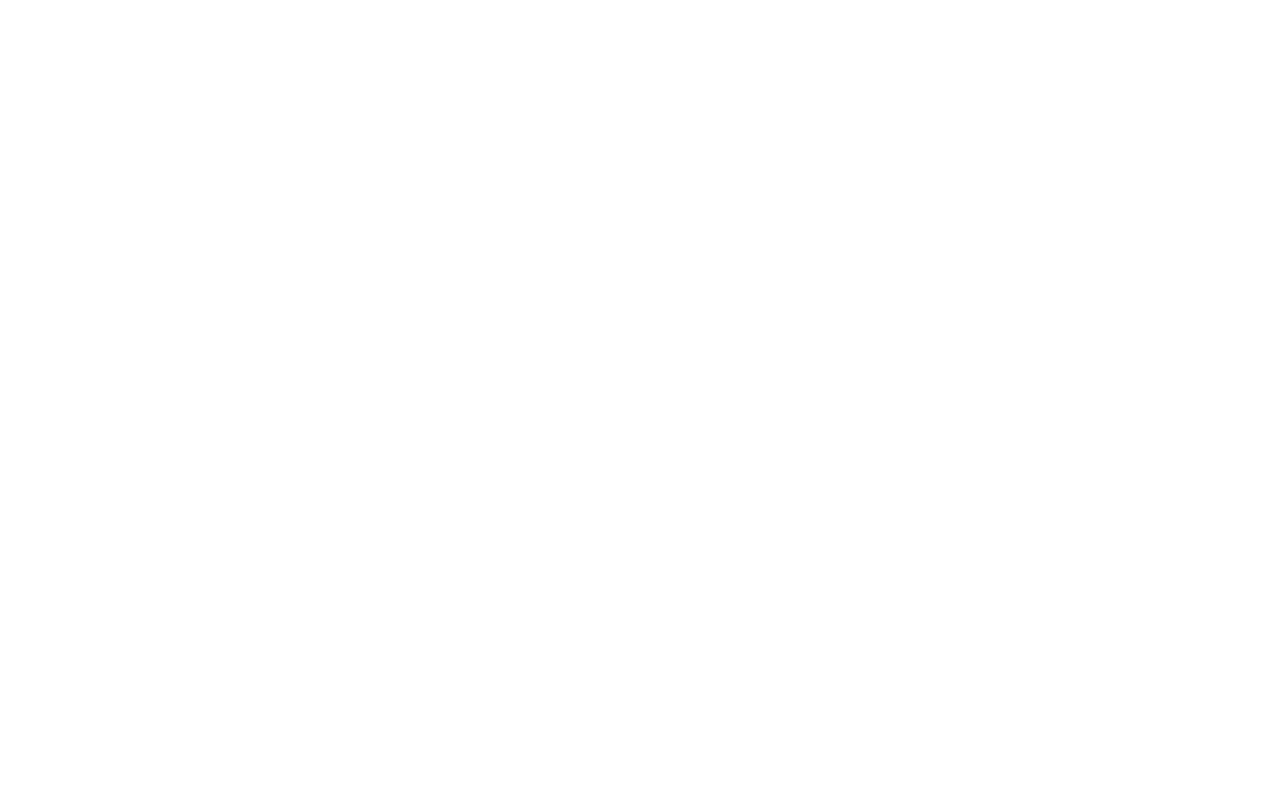
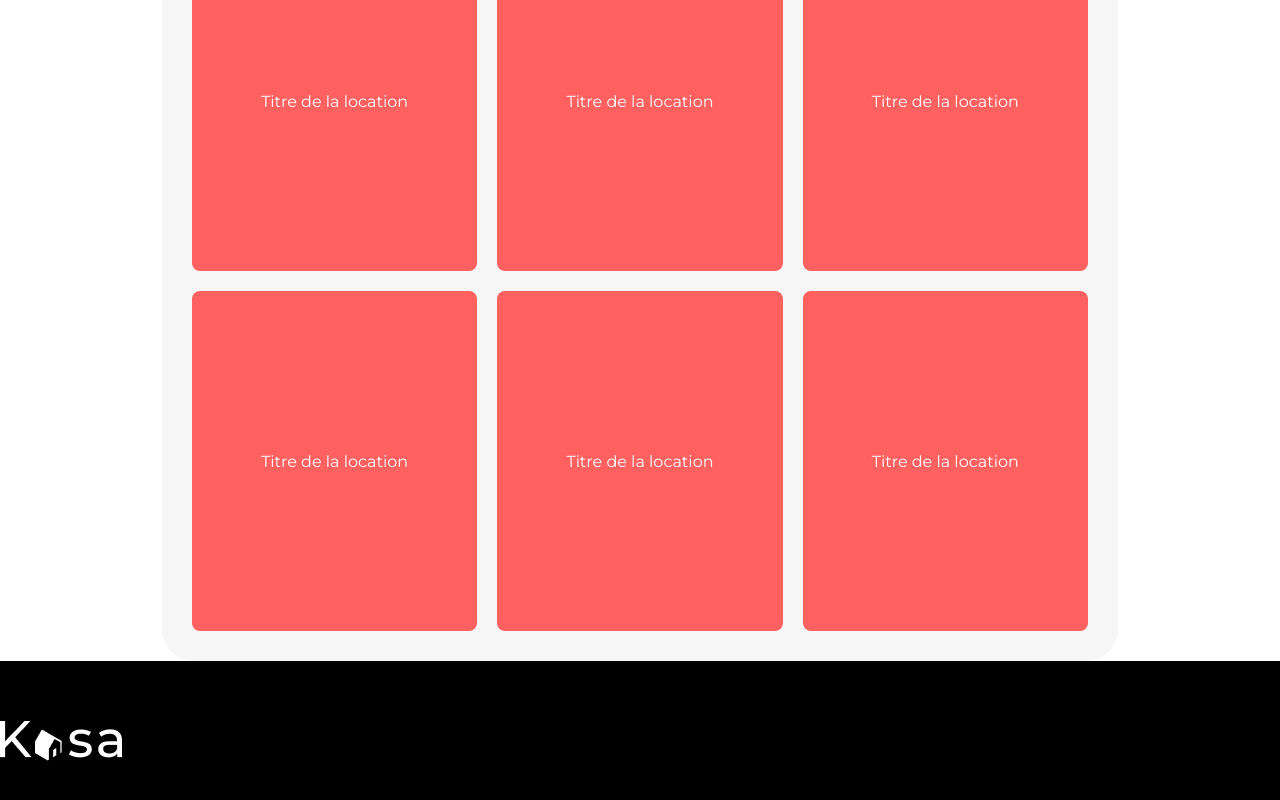
Before and after one commit to Faysal64/Kasa, a React (Vite) app in the folder Kasa/: page / in a window 1280 px wide. Shown: the part 484-1284 px from the top of the page. Before the commit the page ends 800 px from the top, so only its background shows below. Built offline with nearby package versions, Linux system fonts and the light colour scheme.

Commit message:
commit29/12

```diff
--- a/Kasa/src/App.css
+++ b/Kasa/src/App.css
@@ -39,7 +39,7 @@
   padding-inline: 2rem;
   position: relative;  /* Nécessaire pour positionner l'overlay par-dessus l'image */
   box-shadow: 0 10px 6px -4px rgba(0, 0, 0, 0.2), 0 5px 2px rgba(0, 0, 0, 0.1);
-
+  margin-bottom: 30px;
 
 }
 
@@ -60,3 +60,44 @@
   z-index: 2;  /* Le texte doit être au-dessus de l'overlay */
   position: relative;  /* Assurez-vous que le texte est au-dessus de l'overlay */
 }
+
+
+/*Appartement*/
+
+/* Appartement */
+
+.grid {
+  background-color: #F6F6F6;
+  padding: 30px 30px 30px 30px;
+  width: 70%; /* Définit une largeur fixe de 70% */
+  margin: 0 auto; /* Centre horizontalement la grille */
+  display: flex;
+  justify-content: center; /* Centre la grille horizontalement */
+  border-radius: 2rem;
+}
+
+.grid2 {
+  display: grid;
+  grid-template-columns: repeat(3, 1fr); /* 3 colonnes de tailles égales */
+  grid-gap: 20px; /* Espace de 20px entre les éléments */
+  width: 100%; /* La grille occupe toute la largeur de son conteneur */
+}
+
+.redGrid {
+  background-color: #FF6060;
+  height: 340px; /* Hauteur fixe */
+  display: flex;
+  align-items: center;
+  justify-content: center;
+  color: white;
+  font-size: 16px;
+  text-align: center;
+  border-radius: 8px; /* Optionnel : arrondi des bords */
+}
+
+/*footer*/
+
+.backgroundBlack{
+  background-color: black;
+  padding: 60px 0px 60px 0px;
+}
--- a/Kasa/src/App.jsx
+++ b/Kasa/src/App.jsx
@@ -1,6 +1,8 @@
 import './App.css'
 import Header from './components/Header'
 import Banner from './components/Banner'
+import Appartement from './components/Appartement'
+import Footer from './components/Footer'
 
 function App() {
 
@@ -8,6 +10,8 @@
   <div>
     <Header/>
     <Banner/>
+    <Appartement/>
+    <Footer/>
   </div>
   )
 }
--- /dev/null
+++ b/Kasa/src/components/Appartement.jsx
@@ -0,0 +1,43 @@
+import React from 'react'
+import '../App.css'
+
+function Appartement() {
+  return (
+    <div className='grid'>
+        <div className='grid2'>
+        <div className='redGrid'>
+        Titre de la
+        location
+        </div>
+
+        <div className='redGrid'>
+        Titre de la
+        location
+        </div>
+
+        <div className='redGrid'>
+        Titre de la
+        location
+        </div>
+
+        <div className='redGrid'>
+        Titre de la
+        location
+        </div>
+
+        <div className='redGrid'>
+        Titre de la
+        location
+        </div>
+
+        <div className='redGrid'>
+        Titre de la
+        location
+        </div>
+
+        </div>
+    </div>
+  )
+}
+
+export default Appartement
--- /dev/null
+++ b/Kasa/src/components/Footer.jsx
@@ -0,0 +1,12 @@
+import React from 'react'
+import '../App.css'
+
+function footer() {
+  return (
+    <div className='backgroundBlack'>
+      <img src='Logo2.png' alt='logo'></img>
+    </div>
+  )
+}
+
+export default footer
```
Also changed, not shown: Kasa/public/Logo2.png (added).
